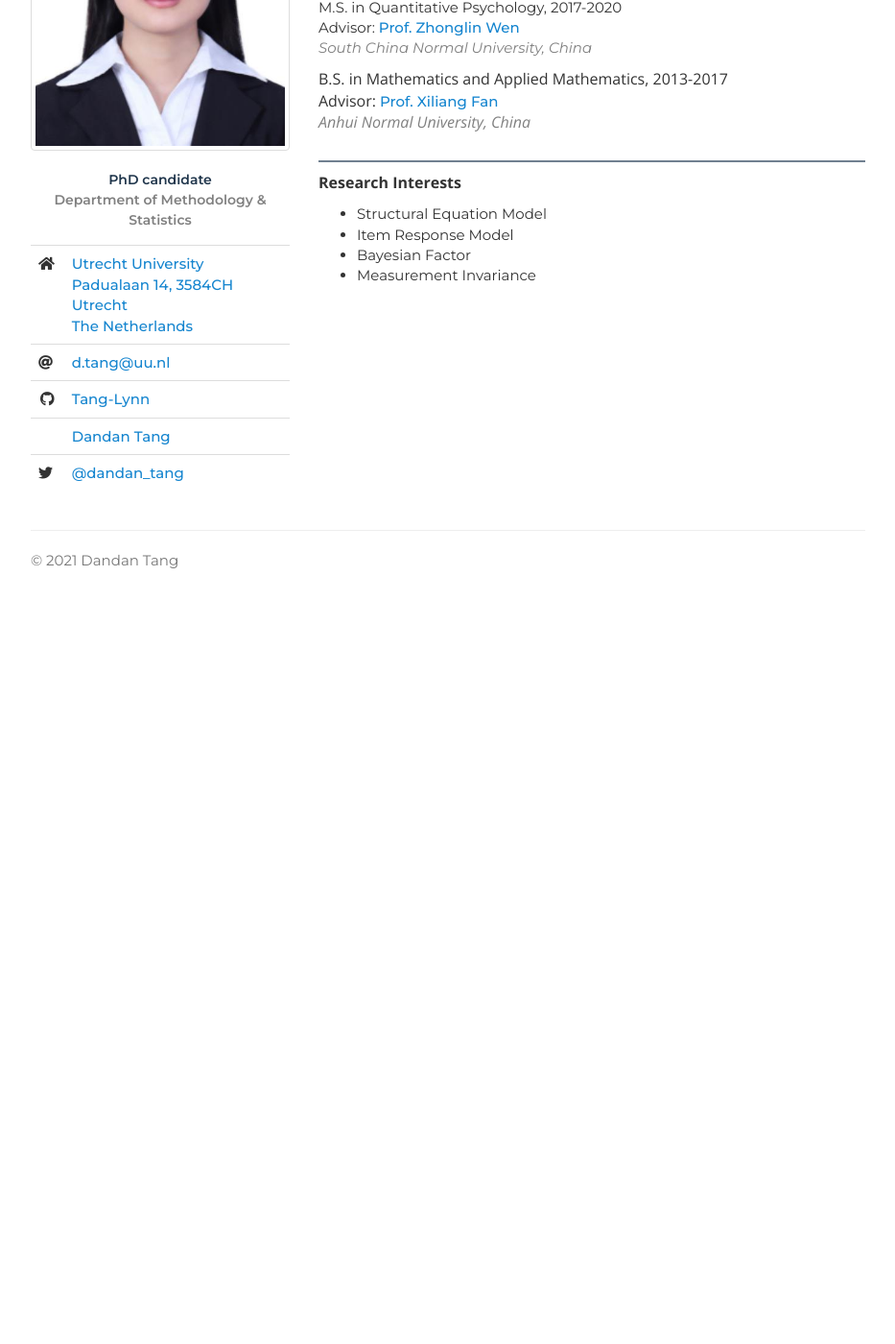
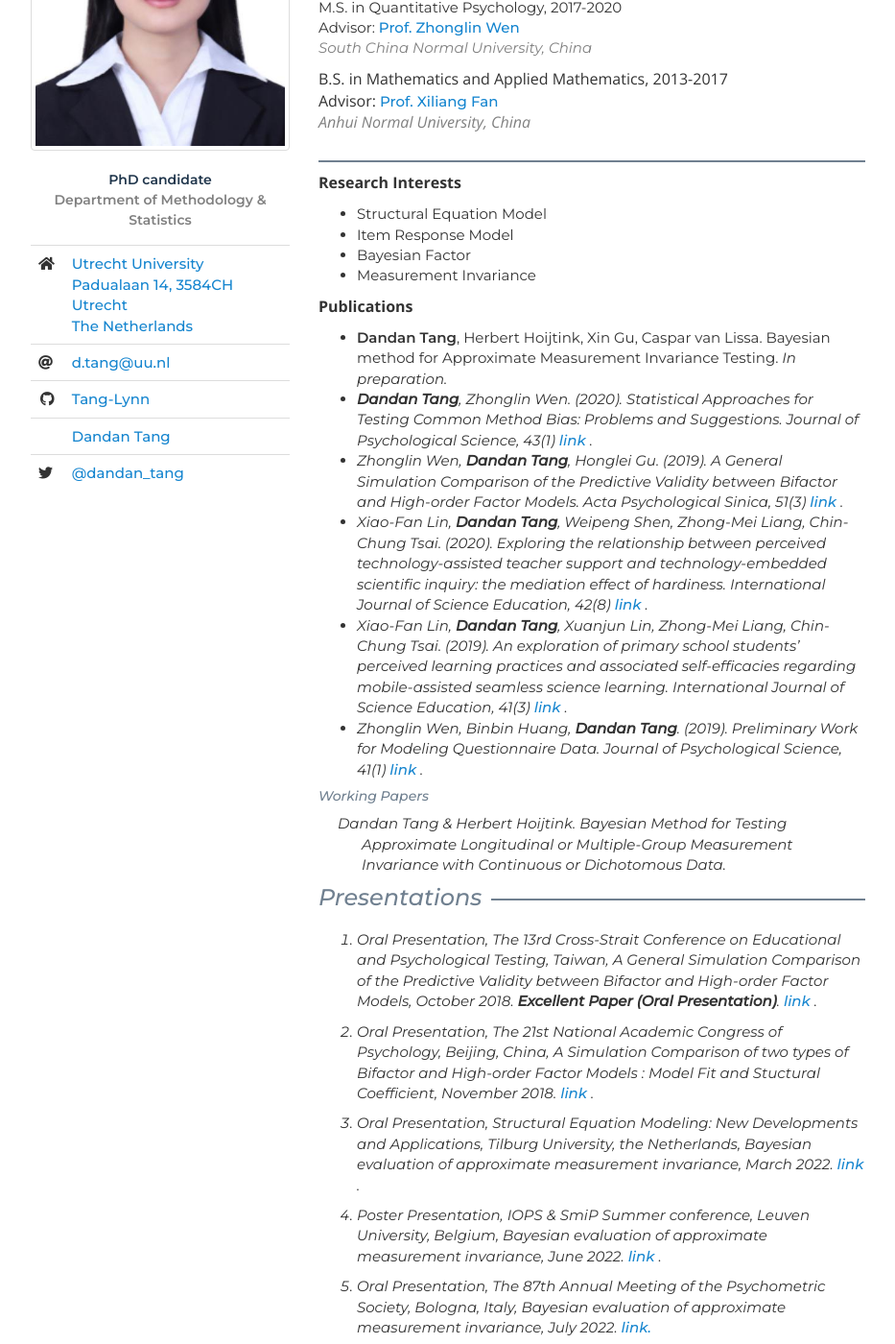
Before and after one commit to Tang-Lynn/tang-lynn.github.io, a Jekyll site: the page index.html, which Jekyll copies as it is, in a window 1280 px wide and 1400 px high, scrolled down 334 px. Shown: the whole window at 96% size, without its empty margins (173-1106 px from the left). Built offline with Jekyll 4.4.1, drawn with Linux system fonts in a browser that asks for light colours; nearby versions of some CDN libraries; a style sheet for code colours, icons or effects is not loaded; before the commit the page ends 964 px from its top, so only the background shows below that; some of the changed text lies outside the part shown.

Commit message:
Update index.html

```diff
--- a/index.html
+++ b/index.html
@@ -141,6 +141,69 @@
                <!-- <li><em>{AREA 6}</em>&mdash;{BRIEF DESCRIPTION OF AREA}</li> -->
             </ul>
 
+
+	  <b>Publications</b>
+            <ul class="push-down-1">
+               <li><b>Dandan Tang</b>, Herbert Hoijtink, Xin Gu, Caspar van Lissa. Bayesian method for Approximate Measurement Invariance Testing. <em> In preparation.</li>
+               <li><b>Dandan Tang</b>, Zhonglin Wen. (2020). Statistical Approaches for Testing Common Method Bias: Problems and Suggestions. <em>Journal of Psychological Science, 43</em>(1) <a href="http://www.psysci.org/CN/abstract/abstract10505.shtml"> link </a>.</li>
+               <li>Zhonglin Wen, <b>Dandan Tang</b>, Honglei Gu. (2019). A General Simulation Comparison of the Predictive Validity between Bifactor and High-order Factor Models. <em> Acta Psychological Sinica, 51</em>(3) <a href="https://journal.psych.ac.cn/xlxb/article/2019/0439-755X/0439-755X-51-3-383.shtml"> link </a>.</li>
+               <li>Xiao-Fan Lin, <b>Dandan Tang</b>, Weipeng Shen, Zhong-Mei Liang, Chin-Chung Tsai. (2020). Exploring the relationship between perceived technology-assisted teacher support and technology-embedded scientific inquiry: the mediation effect of hardiness.<em> International Journal of Science Education, 42</em>(8) <a href="https://www.tandfonline.com/doi/full/10.1080/09500693.2020.1755475"> link  </a>.</li>
+               <li>Xiao-Fan Lin, <b>Dandan Tang</b>, Xuanjun Lin, Zhong-Mei Liang, Chin-Chung Tsai. (2019). An exploration of primary school students’ perceived learning practices and associated self-efficacies regarding mobile-assisted seamless science learning. <em>International Journal of Science Education, 41</em>(3) <a href="https://www.tandfonline.com/doi/full/10.1080/09500693.2019.1693081"> link  </a>.</li>
+               <li>Zhonglin Wen, Binbin Huang, <b>Dandan Tang</b>. (2019). Preliminary Work for Modeling Questionnaire Data. <em> Journal of Psychological Science, 41</em>(1) <a href="http://www.psysci.org/CN/Y2018/V41/I1/204"> link </a>.</li>
+            </ul>
+
+            <!-- <h5>Submitted for Publication</h5>
+            <ul class="publications">
+               <li>LastName, P., & Lastname, Q. (1999). <em>Book title goes here</em> (2nd ed.) City, CA: Publishing House.</li>
+               <li>Lastname, X. (1999). Article title. <em>Journal Title, 33</em>(5), 100-110. doi:10.1099/1525.1999.12</li>
+               <li>Lastname, X. (1999). Article title. <em>Journal Title, 33</em>(5), 100-110. doi:10.1099/1525.1999.12</li>
+               <li>Lastname, X. (1999). Article title. <em>Journal Title, 33</em>(5), 100-110. doi:10.1099/1525.1999.12</li>
+            </ul> -->
+
+             <h5>Working Papers</h5>
+
+            <ul class="publications">
+               <li>Dandan Tang & Herbert Hoijtink. <em>Bayesian Method for Testing Approximate Longitudinal or Multiple-Group Measurement Invariance with Continuous or Dichotomous Data.</li>
+            </ul>
+
+            <!--<b>Presentations</b>-->
+            <h3 class="push-down-1"><span>Presentations</span></h3>
+
+            <ul id="education">
+            <!-- <h3 class="push-down-4"><span>Select Publications</span></h3> -->
+
+            <!-- <h5>Published Papers</h5> -->
+
+            <!--<ul class="push-down-1">-->
+	    <ol>
+               <li value="1">Oral Presentation, The 13rd Cross-Strait Conference on Educational and Psychological Testing, Taiwan, A General Simulation Comparison of the Predictive Validity between Bifactor and High-order Factor Models, October 2018. <b>Excellent Paper (Oral Presentation)</b>.<a href="https://csept2018.weebly.com/"> link </a>. </li>
+               <li value="2">Oral Presentation, The 21st National Academic Congress of Psychology, Beijing, China, A Simulation Comparison of two types of Bifactor and High-order Factor Models : Model Fit and Stuctural Coefficient, November 2018.<a href="https://nacp2018.cpsbeijing.org/"> link </a>. </li>
+	       <li value="3">Oral Presentation, Structural Equation Modeling: New Developments and Applications, Tilburg University, the Netherlands, Bayesian evaluation of approximate measurement invariance, March 2022. <a href="https://www.tilburguniversity.edu/about/schools/socialsciences/organization/departments/methodology-statistics/events/structural-equation-modeling">link </a>. </li>
+               <li value="4">Poster Presentation, IOPS & SmiP Summer conference, Leuven University, Belgium, Bayesian evaluation of approximate measurement invariance, June 2022. <a href="https://www.iops.nl/conferences/previous-iops-conferences/">link </a>. </li>
+	       <li value="5">Oral Presentation, The 87th Annual Meeting of the Psychometric Society, Bologna, Italy, Bayesian evaluation of approximate measurement invariance, July 2022. <a href="https://www.psychometricsociety.org/imps-2022">link. </a></li>
+            </ol>
+            <!--</ul>-->
+
+
+            <b>Project Experiences</b>
+            <!-- <h3 class="push-down-4"><span>Select Publications</span></h3> -->
+
+            <!-- <h5>Published Papers</h5> -->
+
+            <ul class="push-down-1">
+               <li>The Cultivation Project of Excellent Graduation Thesis of Bachelor ——A Study of the Mathematical Basis of Psychometric and Its Applications. 2015.12-2017.03.</li>
+               <li>The Innovation Project of Graduate School of South China Normal University ——Working for Modeling Questionnaire Data.2017.11-2018.11.</li>
+            </ul>
+
+            <b>Honors & Awards</b>
+            <ul class="push-down-1">
+               <li> Outstanding graduate Award, South China Normal University. June 2020.</li>
+               <li> Study abroad scholarship, South China Normal University. May 2019.</li>
+               <li> National Scholarship, China. October 2019.</li>
+               <li> Excellent Paper (Oral Presentation) Award, Chinese Association of Psychological Testing. October 2018.</li>
+               <li> The First Prize Scholarship, South China Normal University. October 2018.</li>
+            </ul>
+
        <!-- <p>I have three undergraduate research experiences.
            <li> 2016.09-2017.06, I worked on the stability of mixed halide of perovskite in Dr. Hong Jiang group in Peking University.</li>
            <li> 2016.07-2016.08, I worked on synthesis of CsPbBr3 nanoparticles in Dr. Masaru K. Kuno group in University of Notre Dame.</li>
```
